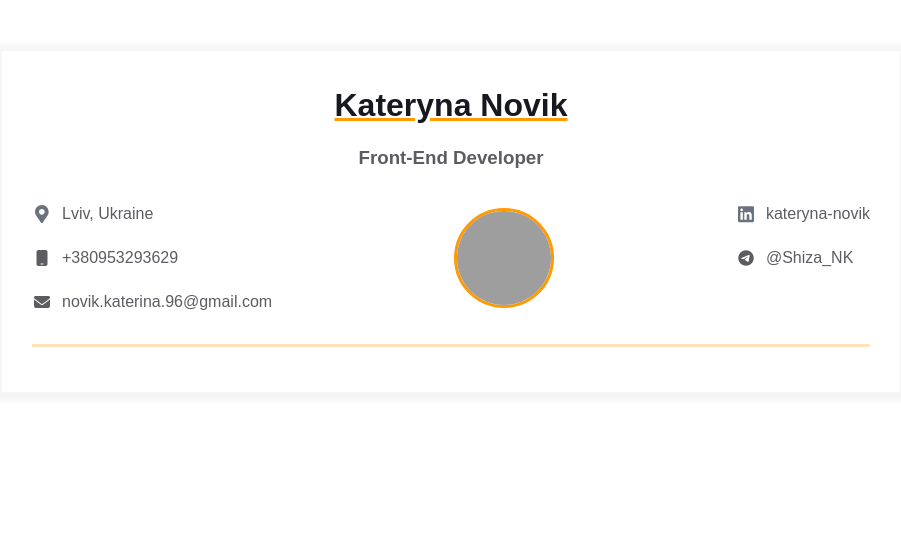
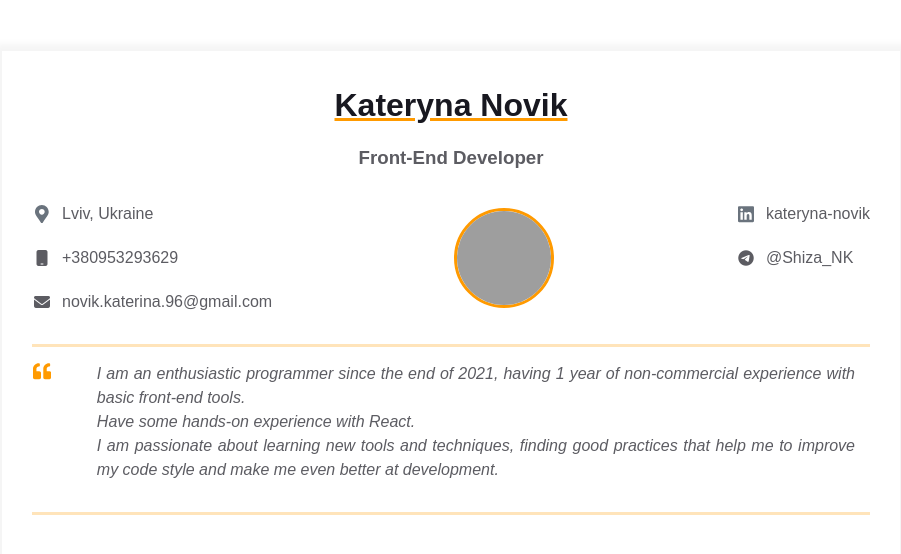
Before and after one commit to NKateryna/homepage, a plain HTML site: page index.html in a window 1280 px wide. Shown: the whole page, without its empty margins (189-1090 px from the left). Drawn offline with Linux system fonts and the light colour scheme; grey boxes are pictures that could not be loaded.

Commit message:
feat: Create an intro

```diff
--- a/index.html
+++ b/index.html
@@ -113,6 +113,39 @@
             </div>
           </div>
         </div>
+        <div class="container">
+          <div class="resume__block">
+            <div class="intro">
+              <div class="intro__icon-wrapper">
+                <svg
+                  class="intro__icon"
+                  xmlns="http://www.w3.org/2000/svg"
+                  viewBox="0 0 512 512"
+                >
+                  <path
+                    d="M464 256h-80v-64c0-35.3 28.7-64 64-64h8c13.3 0 24-10.7
+                    24-24V56c0-13.3-10.7-24-24-24h-8c-88.4 0-160 71.6-160 160v240c0
+                    26.5 21.5 48 48 48h128c26.5 0 48-21.5
+                    48-48V304c0-26.5-21.5-48-48-48zm-288 0H96v-64c0-35.3 28.7-64
+                    64-64h8c13.3 0 24-10.7 24-24V56c0-13.3-10.7-24-24-24h-8C71.6 32 0
+                    103.6 0 192v240c0 26.5 21.5 48 48 48h128c26.5 0
+                    48-21.5 48-48V304c0-26.5-21.5-48-48-48z"
+                  ></path>
+                </svg>
+              </div>
+              <p class="intro_text">
+                I am an enthusiastic programmer since the end of 2021, having 1
+                year of non-commercial experience with basic front-end tools.
+                <br />
+                Have some hands-on experience with React.
+                <br />
+                I am passionate about learning new tools and techniques, finding
+                good practices that help me to improve my code style and make me
+                even better at development.
+              </p>
+            </div>
+          </div>
+        </div>
       </div>
     </main>
   </body>
--- a/styles.css
+++ b/styles.css
@@ -154,6 +154,8 @@ body {
 .intro_text {
   color: var(--secondary-text-color);
   text-align: justify;
+  padding: 0 15px;
+  font-style: italic;
 }
 
 .skills__header {
```
